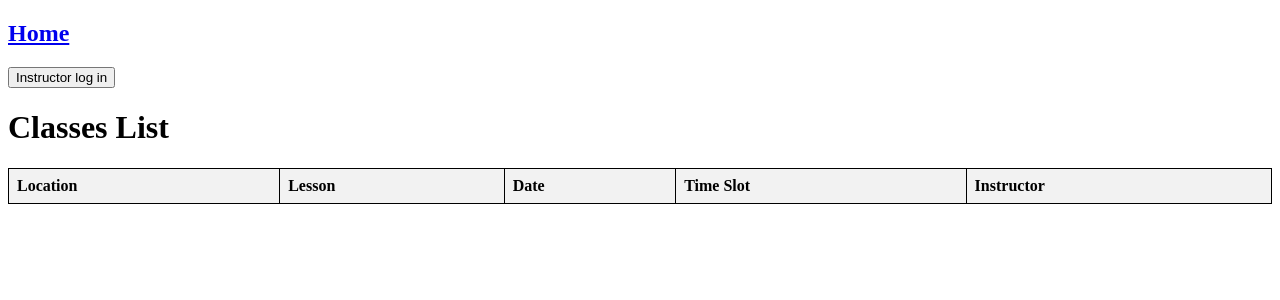
After one commit to DavidFlores2803/soen342project, a Flask app: page /classes_offered in a window 1280 px wide. The commit adds this page. Shown: the top 300 px of the page. Run offline with Flask 3, Linux system fonts and the light colour scheme; lists and menus that the app fills with data are empty; parts of the project's set-up code (start-up, migrations or seed data) failed here and were passed over.

Commit message:
offered classes shown on their own page

```diff
--- a/code/main.py
+++ b/code/main.py
@@ -16,6 +16,7 @@ CLIENT = "client"
 offeringsController = OfferingsController()
 generatedOfferings = False
 offerings = list()
+classes_offered_list = list()
 
 @app.route("/")
 def home():
@@ -77,9 +78,13 @@ def take_offering():
         timeSlot=time_slot,
         instructor=session['currentAccount']['name']
     )
-    print(offeredClass)
+    classes_offered_list.append(offeredClass)
 
     return redirect(url_for('home'))
+
+@app.route('/classes_offered')
+def classes_offered():
+    return render_template('classes_offered.html', offered_classes=classes_offered_list)
 
 def generateOfferings():
     global offerings
--- /dev/null
+++ b/code/templates/classes_offered.html
@@ -0,0 +1,42 @@
+{% include 'header.html' %}
+
+<style>
+    table {
+        width: 100%;
+        border-collapse: collapse;
+    }
+    th, td {
+        border: 1px solid black;
+        padding: 8px;
+        text-align: left;
+    }
+    th {
+        background-color: #f2f2f2;
+    }
+</style>
+
+    <h1>Classes List</h1>
+    <table>
+        <thead>
+            <tr>
+                <th>Location</th>
+                <th>Lesson</th>
+                <th>Date</th>
+                <th>Time Slot</th>
+                <th>Instructor</th>
+            </tr>
+        </thead>
+        <tbody>
+            {% for offered_class in offered_classes %}
+            <tr>
+                <td>{{ offered_class.location.name }}</td>
+                <td>{{ offered_class.lesson.name }}</td>
+                <td>{{ offered_class.date }}</td>
+                <td>{{ offered_class.timeSlot }}</td>
+                <td>{{ offered_class.instructor }}</td>
+            </tr>
+            {% endfor %}
+        </tbody>
+    </table>
+</body>
+</html>
--- a/code/templates/header.html
+++ b/code/templates/header.html
@@ -11,6 +11,7 @@
                 <ul>
                     {% if session.get('accountType') == 'instructor' %}
                         <li><a href="/offerings">Offerings</a></li>
+                        <li><a href="/classes_offered">Classes</a></li>
                     {% endif %}
                 </ul>
             </nav>
```
Also changed, not shown: code/templates/offerings.html (+15 -0 lines).
